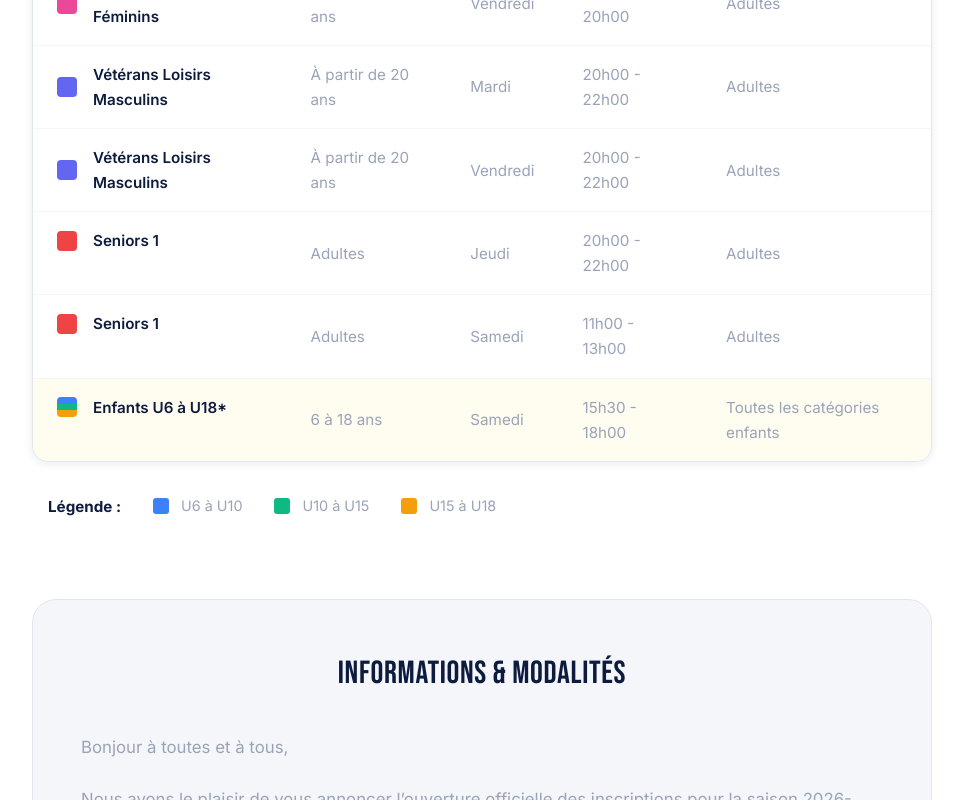
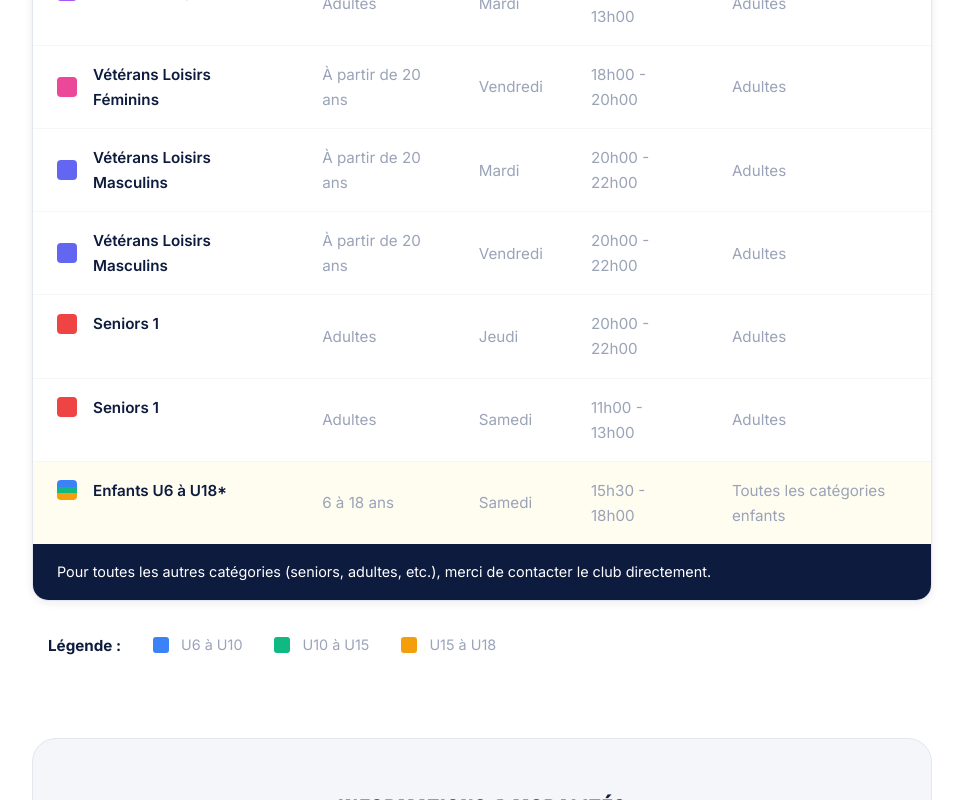
Before and after one commit to jeremygsz/neuilly-bball, a Next.js app: page /inscription in a window 1280 px wide. Shown: the part 1628-2428 px from the top of the page, without its empty margins (158-1121 px from the left). Built offline with nearby package versions, Linux system fonts and the light colour scheme.

Commit message:
InscriptionPageContent.tsx ajout tabl tfoot with note

```diff
--- a/src/app/(public)/inscription/InscriptionPageContent.tsx
+++ b/src/app/(public)/inscription/InscriptionPageContent.tsx
@@ -15,6 +15,7 @@ function fadeUp(delay = 0): HTMLMotionProps<"div"> {
 
 const planningData = [
     { category: "U6 à U10", age: "6 à 10 ans", day: "Mercredi", time: "13h00 - 15h00", public: "Enfants", color: "#3b82f6" },
+    { category: "U10 à U15 (Gymnase Koening)", age: "10 à 15 ans", day: "Mardi", time: "18h00 - 20h00", public: "Enfants", color: "#10b981" },
     { category: "U10 à U15", age: "10 à 15 ans", day: "Mercredi", time: "15h30 - 18h00", public: "Enfants", color: "#10b981" },
     { category: "U15 à U18", age: "15 à 18 ans", day: "Mercredi", time: "18h00 - 20h00", public: "Enfants", color: "#f59e0b" },
     { category: "Basket Entreprise", age: "Adultes", day: "Mardi", time: "12h00 - 13h00", public: "Adultes", color: "#a855f7" },
@@ -149,6 +150,13 @@ export default function InscriptionPageContent() {
                                         </tr>
                                     ))}
                                 </tbody>
+                                <tfoot>
+                                    <tr>
+                                        <td colSpan={5} className={s.footNote}>
+                                            Pour toutes les autres catégories (seniors, adultes, etc.), merci de contacter le club directement.
+                                        </td>
+                                    </tr>
+                                </tfoot>
                             </table>
                         </div>
 
--- a/src/app/(public)/inscription/page.module.scss
+++ b/src/app/(public)/inscription/page.module.scss
@@ -248,6 +248,17 @@
     }
   }
 
+  tfoot {
+    background: $blue-dark;
+    color: $white;
+
+    td {
+      padding: 1rem 1.5rem;
+      font-size: 0.9rem;
+      font-stqyle: italic;
+    }
+  }
+
   tbody {
     tr {
       border-bottom: 1px solid $grey-100;
```
